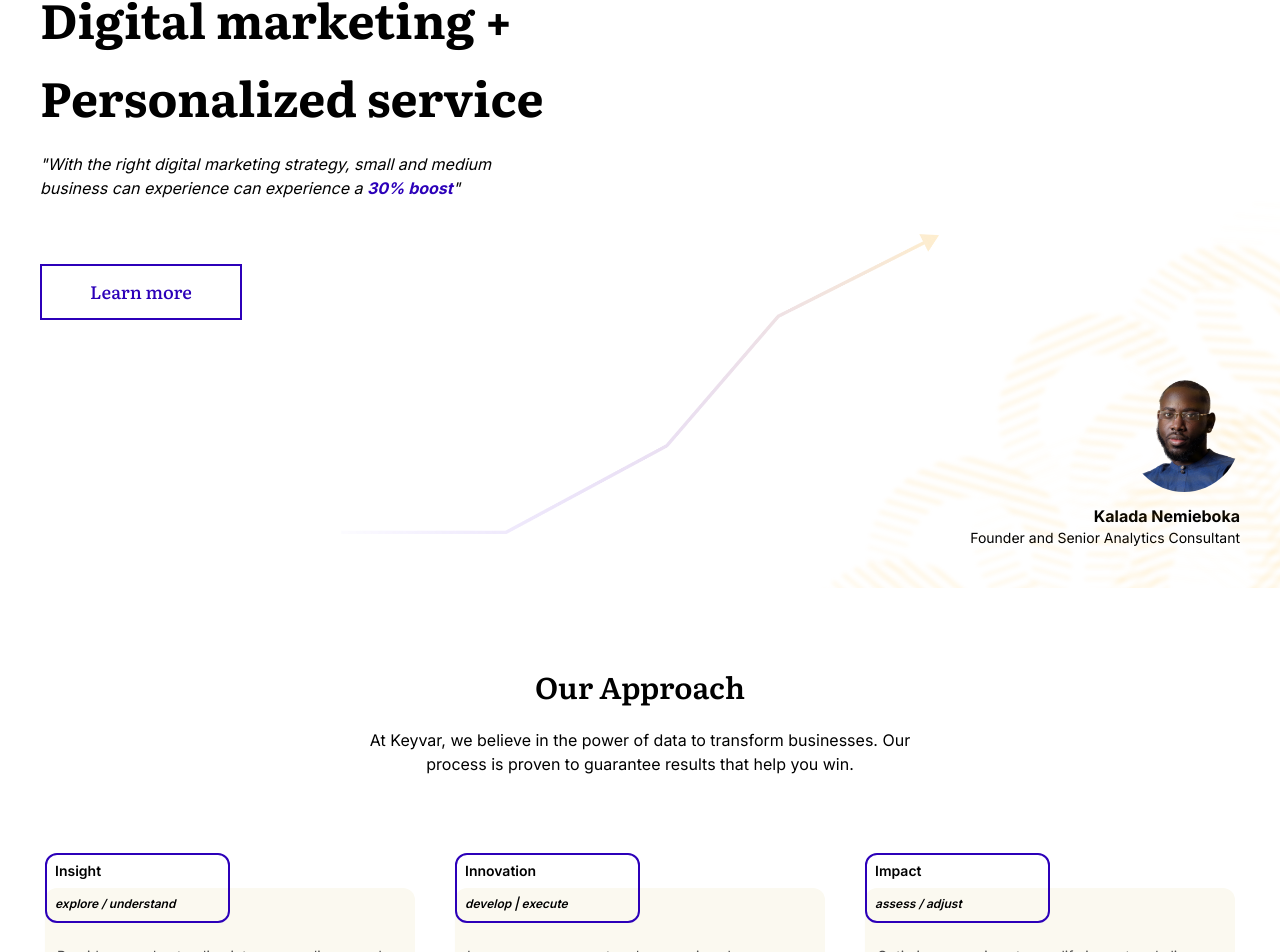
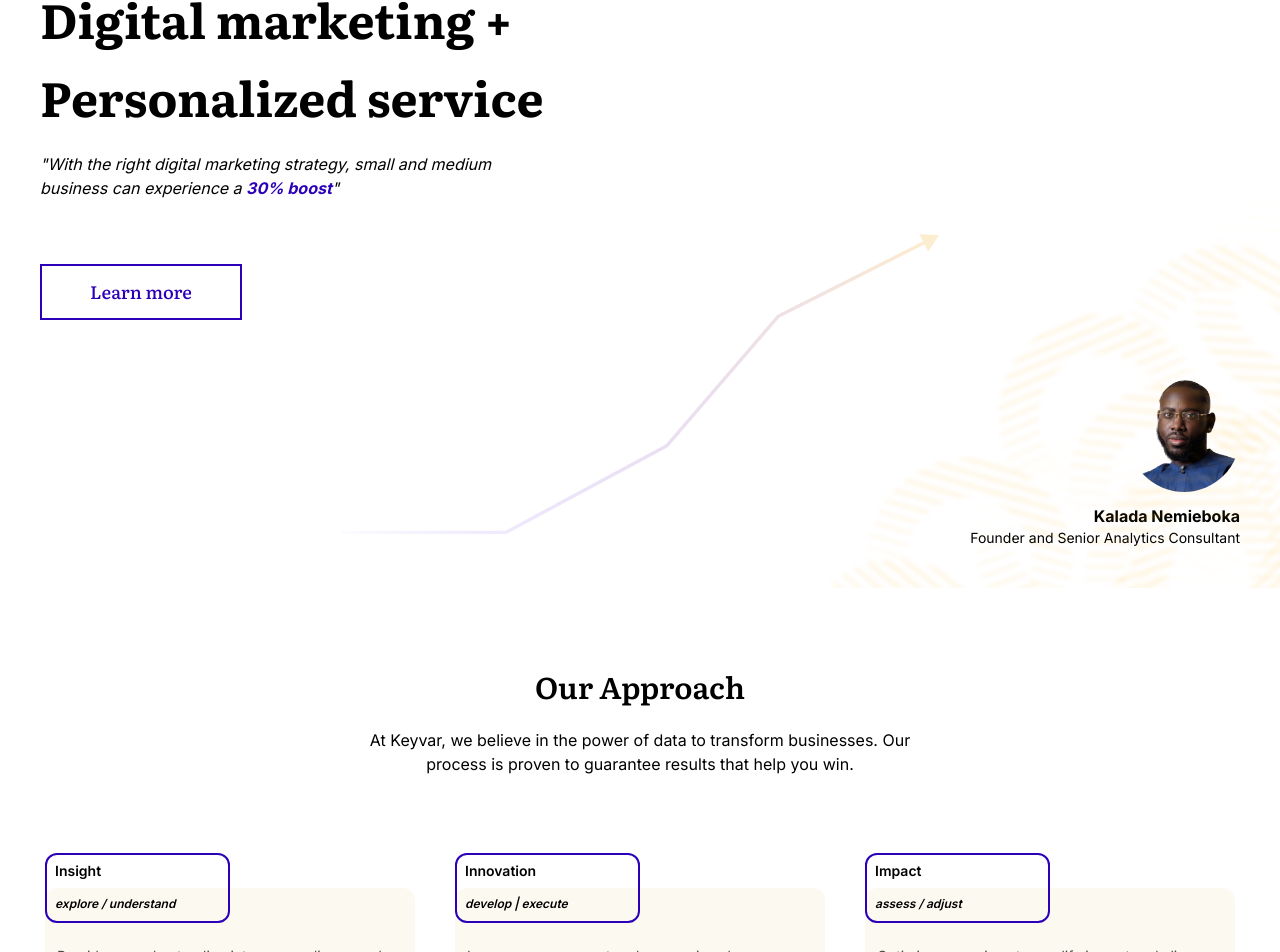
Before and after one commit to Perebonilado/keyvar-client, a Next.js app: page / in a window 1280 px wide. Shown: the part 1902-2854 px from the top of the page. Built offline with nearby package versions, Linux system fonts and the light colour scheme.

Commit message:
typo fix

```diff
--- a/@modules/Home/DigitalMarketingContainer/DigitalMarketingContainer.tsx
+++ b/@modules/Home/DigitalMarketingContainer/DigitalMarketingContainer.tsx
@@ -35,7 +35,7 @@ const DigitalMarketingContainer: FC = () => {
                 <p className="text-base w-full max-w-[500px]">
                   <i>
                     "With the right digital marketing strategy, small and medium
-                    business can experience can experience a{" "}
+                    business can experience a{" "}
                     <span className="text-[#2C00B9] font-bold">30% boost</span>"
                   </i>
                 </p>
```
Also changed, not shown: 1 other file (tests, documents, lock files or other folders).
